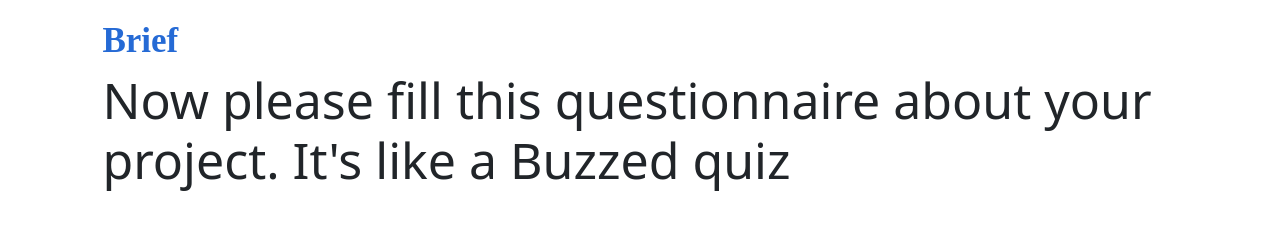
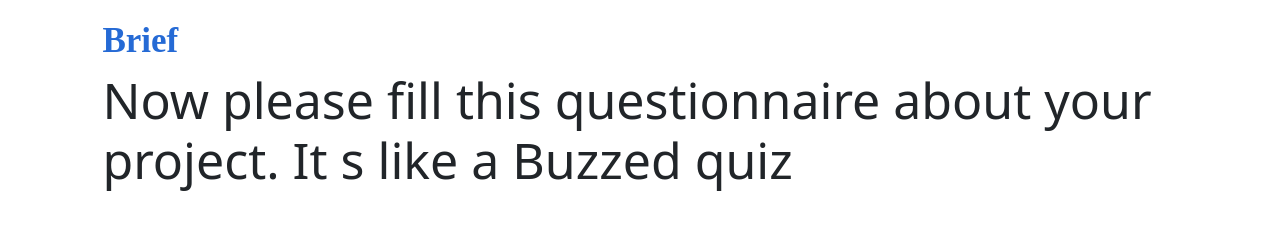
Before and after one commit to Adsgoatgit/liveinads, a Next.js app: page /contact4 in a window 1280 px wide. Shown: the part 140-380 px from the top of the page. Built offline with nearby package versions, Linux system fonts and the light colour scheme.

Commit message:
Update index.js
contact4 150 212

```diff
--- a/pages/contact4/index.js
+++ b/pages/contact4/index.js
@@ -147,7 +147,7 @@
     </div>
     <div className='contactmain'>
         <h5 className='contacthead'>Brief</h5>
-        <h2 className='contactmainhead'>Now please fill this questionnaire about your project. It's like a Buzzed quiz</h2>
+        <h2 className='contactmainhead'>Now please fill this questionnaire about your project. It s like a Buzzed quiz</h2>
         <div className='inputdiv'>
             <div  className='fullinputdiv'>
                 <div className='fulldiv'>
@@ -209,7 +209,7 @@
         </div>
         <div className='modeltext'>
         <h2 className='modelhead'>Thank You</h2>
-        <p className='modelpara'>Your details has been successfully submitted. We'll be in touch with you shortly.</p>
+        <p className='modelpara'>Your details has been successfully submitted. We ll be in touch with you shortly.</p>
         </div>
 
         <button onClick={closeModal} className='button contactnavbutton' ><Link className='continue' href="/">Save & Close</Link></button>
```
